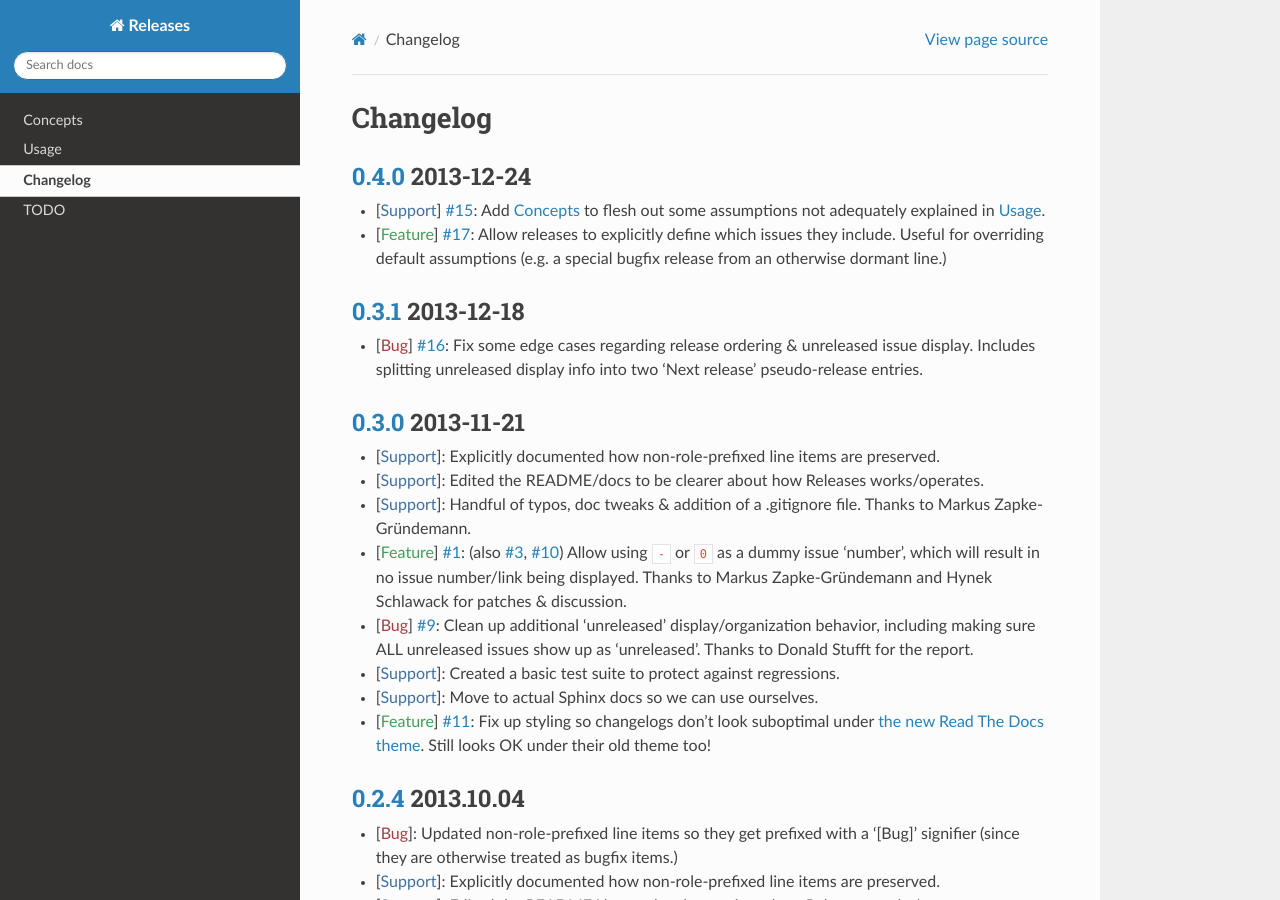
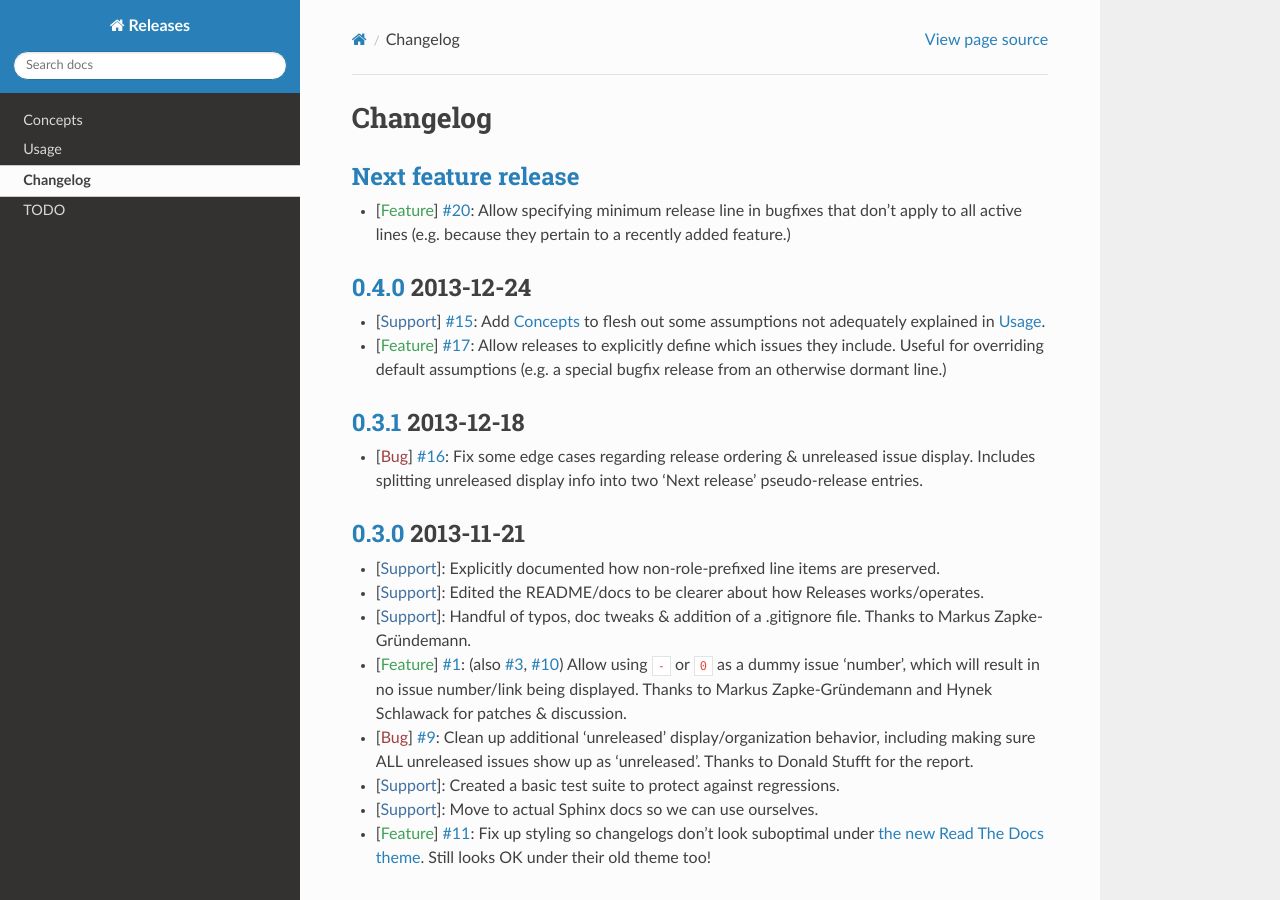
Before and after one commit to bitprophet/releases, a Sphinx documentation site: the page built from docs/changelog.rst, in a window 1280 px wide and 900 px high. Built offline with Sphinx 7.4.7 and the Read the Docs theme 2.0.0, drawn with Linux system fonts in a browser that asks for light colours.

Commit message:
Changelog re #20, fixes #20

```diff
--- a/docs/changelog.rst
+++ b/docs/changelog.rst
@@ -2,6 +2,9 @@
 Changelog
 =========
 
+* :feature:`20` Allow specifying minimum release line in bugfixes that don't
+  apply to all active lines (e.g. because they pertain to a recently added
+  feature.)
 * :release:`0.4.0 <2013-12-24>`
 * :feature:`17` Allow releases to explicitly define which issues they include.
   Useful for overriding default assumptions (e.g. a special bugfix release from
```
